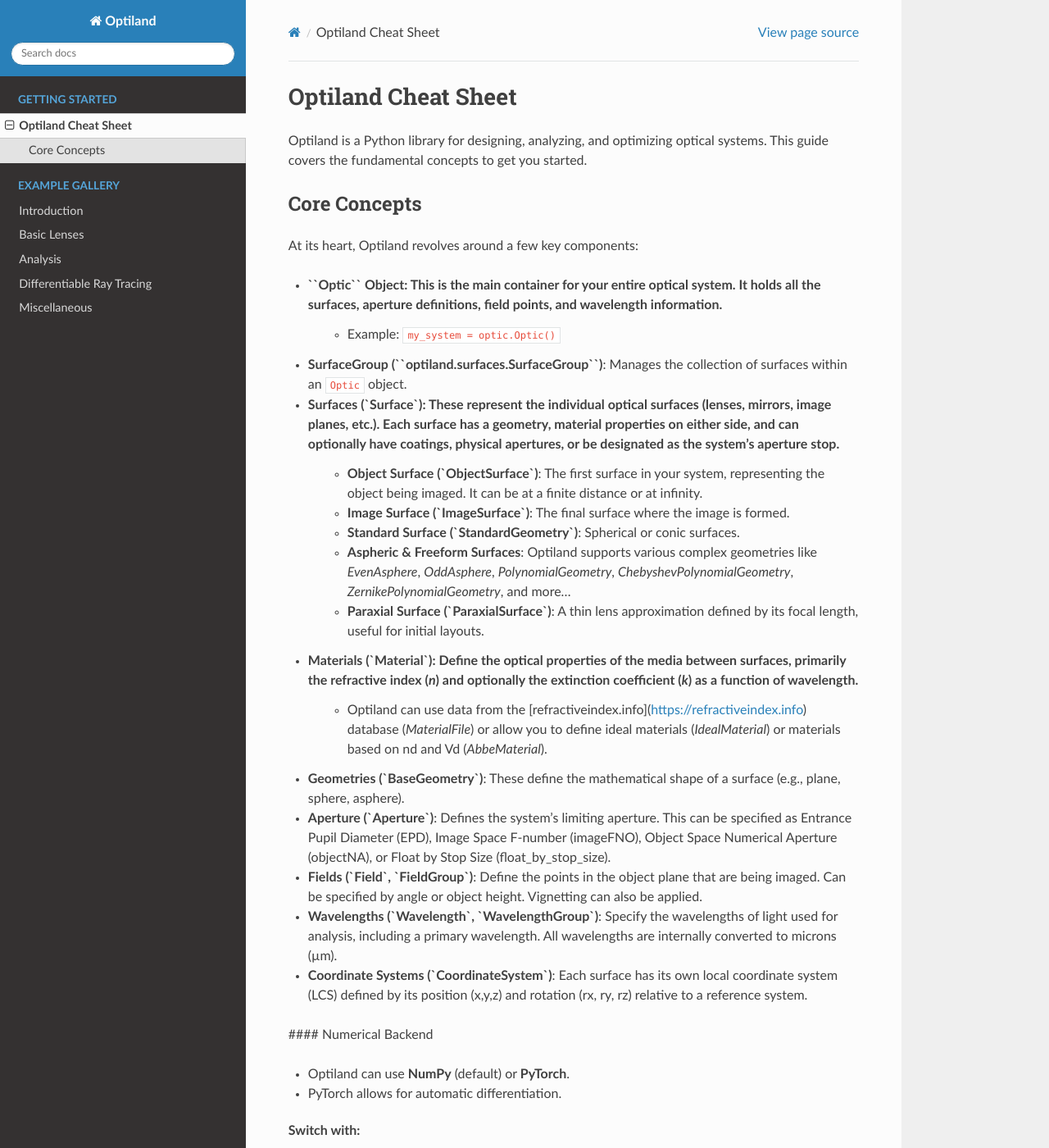
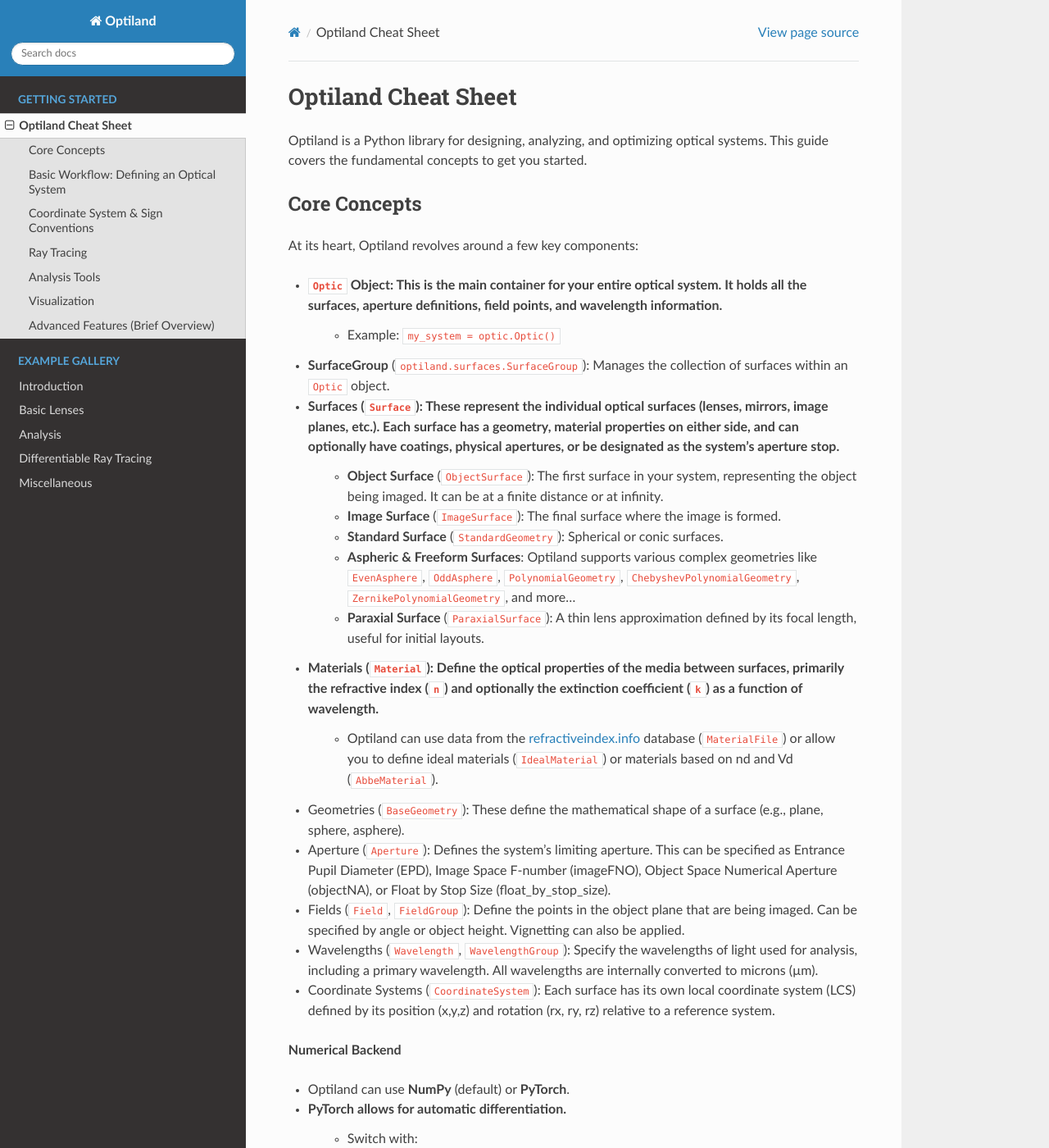
Before and after one commit to HarrisonKramer/optiland, a Sphinx documentation site: the page built from docs/cheat_sheet.rst, in a window 1280 px wide and 1400 px high. Shown: the whole window at 82% size. Built offline with Sphinx 7.4.7 and the Read the Docs theme 3.1.0, drawn with Linux system fonts in a browser that asks for light colours; pages that are not in the unit, such as notebooks, are missing from menus; some of the changed text lies outside the part shown.

Commit message:
docs: correct syntax for cheat sheet page

````diff
--- a/docs/cheat_sheet.rst
+++ b/docs/cheat_sheet.rst
@@ -8,90 +8,108 @@
 
 At its heart, Optiland revolves around a few key components:
 
-* **``Optic`` Object**: This is the main container for your entire optical system. It holds all the surfaces, aperture definitions, field points, and wavelength information.
+* ``Optic`` Object: This is the main container for your entire optical system. It holds all the surfaces, aperture definitions, field points, and wavelength information.
     * Example: ``my_system = optic.Optic()``
-* **SurfaceGroup (``optiland.surfaces.SurfaceGroup``)**: Manages the collection of surfaces within an ``Optic`` object.
-* **Surfaces (`Surface`)**: These represent the individual optical surfaces (lenses, mirrors, image planes, etc.). Each surface has a geometry, material properties on either side, and can optionally have coatings, physical apertures, or be designated as the system's aperture stop.
-    * **Object Surface (`ObjectSurface`)**: The first surface in your system, representing the object being imaged. It can be at a finite distance or at infinity.
-    * **Image Surface (`ImageSurface`)**: The final surface where the image is formed.
-    * **Standard Surface (`StandardGeometry`)**: Spherical or conic surfaces.
-    * **Aspheric & Freeform Surfaces**: Optiland supports various complex geometries like `EvenAsphere`, `OddAsphere`, `PolynomialGeometry`, `ChebyshevPolynomialGeometry`, `ZernikePolynomialGeometry`, and more...
-    * **Paraxial Surface (`ParaxialSurface`)**: A thin lens approximation defined by its focal length, useful for initial layouts.
-* **Materials (`Material`)**: Define the optical properties of the media between surfaces, primarily the refractive index (`n`) and optionally the extinction coefficient (`k`) as a function of wavelength.
-    * Optiland can use data from the [refractiveindex.info](https://refractiveindex.info) database (`MaterialFile`) or allow you to define ideal materials (`IdealMaterial`) or materials based on nd and Vd (`AbbeMaterial`).
-* **Geometries (`BaseGeometry`)**: These define the mathematical shape of a surface (e.g., plane, sphere, asphere).
-* **Aperture (`Aperture`)**: Defines the system's limiting aperture. This can be specified as Entrance Pupil Diameter (EPD), Image Space F-number (imageFNO), Object Space Numerical Aperture (objectNA), or Float by Stop Size (float_by_stop_size).
-* **Fields (`Field`, `FieldGroup`)**: Define the points in the object plane that are being imaged. Can be specified by angle or object height. Vignetting can also be applied.
-* **Wavelengths (`Wavelength`, `WavelengthGroup`)**: Specify the wavelengths of light used for analysis, including a primary wavelength. All wavelengths are internally converted to microns (µm).
-* **Coordinate Systems (`CoordinateSystem`)**: Each surface has its own local coordinate system (LCS) defined by its position (x,y,z) and rotation (rx, ry, rz) relative to a reference system.
+* **SurfaceGroup** (``optiland.surfaces.SurfaceGroup``): Manages the collection of surfaces within an ``Optic`` object.
+* Surfaces (``Surface``): These represent the individual optical surfaces (lenses, mirrors, image planes, etc.). Each surface has a geometry, material properties on either side, and can optionally have coatings, physical apertures, or be designated as the system's aperture stop.
+    * **Object Surface** (``ObjectSurface``): The first surface in your system, representing the object being imaged. It can be at a finite distance or at infinity.
+    * **Image Surface** (``ImageSurface``): The final surface where the image is formed.
+    * **Standard Surface** (``StandardGeometry``): Spherical or conic surfaces.
+    * **Aspheric & Freeform Surfaces**: Optiland supports various complex geometries like ``EvenAsphere``, ``OddAsphere``, ``PolynomialGeometry``, ``ChebyshevPolynomialGeometry``, ``ZernikePolynomialGeometry``, and more...
+    * **Paraxial Surface** (``ParaxialSurface``): A thin lens approximation defined by its focal length, useful for initial layouts.
+* Materials (``Material``): Define the optical properties of the media between surfaces, primarily the refractive index (``n``) and optionally the extinction coefficient (``k``) as a function of wavelength.
+    * Optiland can use data from the `refractiveindex.info <https://refractiveindex.info>`_ database (``MaterialFile``) or allow you to define ideal materials (``IdealMaterial``) or materials based on nd and Vd (``AbbeMaterial``).
+* Geometries (``BaseGeometry``): These define the mathematical shape of a surface (e.g., plane, sphere, asphere).
+* Aperture (``Aperture``): Defines the system's limiting aperture. This can be specified as Entrance Pupil Diameter (EPD), Image Space F-number (imageFNO), Object Space Numerical Aperture (objectNA), or Float by Stop Size (float_by_stop_size).
+* Fields (``Field``, ``FieldGroup``): Define the points in the object plane that are being imaged. Can be specified by angle or object height. Vignetting can also be applied.
+* Wavelengths (``Wavelength``, ``WavelengthGroup``): Specify the wavelengths of light used for analysis, including a primary wavelength. All wavelengths are internally converted to microns (µm).
+* Coordinate Systems (``CoordinateSystem``): Each surface has its own local coordinate system (LCS) defined by its position (x,y,z) and rotation (rx, ry, rz) relative to a reference system.
 
-#### Numerical Backend
+**Numerical Backend**
 
 * Optiland can use **NumPy** (default) or **PyTorch**.
 * PyTorch allows for automatic differentiation.
-Switch with:
-    ```python
-    import optiland.backend as be
-    be.set_backend('torch')
-    ```
----
-## Basic Workflow: Defining an Optical System
+    * Switch with:
+
+        .. code-block:: python
+
+            import optiland.backend as be
+            be.set_backend('torch')
+
+Basic Workflow: Defining an Optical System
+------------------------------------------
 
 1.  **Import Optiland:**
-    ```python
-    from optiland import optic
-    from optiland import materials # if using specific materials
-    import optiland.backend as be
-    ```
-2.  **Create an `Optic` Instance:**
-    ```python
-    my_lens = optic.Optic(name="My Cooke Triplet")
-    ```
-3.  **Add Surfaces (`add_surface`)**: Surfaces are added sequentially.
+
+    .. code-block:: python
+
+        from optiland import optic
+        from optiland import materials # if using specific materials
+        import optiland.backend as be
+
+2.  **Create an ``Optic`` Instance:**
+
+    .. code-block:: python
+
+        my_lens = optic.Optic(name="My Cooke Triplet")
+
+3.  **Add Surfaces (``add_surface``)**: Surfaces are added sequentially.
     * The **first surface (index 0)** is typically the object surface.
-        ```python
-        my_lens.add_surface(index=0, radius=np.inf, thickness=np.inf) # Object at infinity
-        ```
+
+        .. code-block:: python
+
+            my_lens.add_surface(index=0, radius=np.inf, thickness=np.inf) # Object at infinity
+
     * Add optical surfaces with their properties:
-        ```python
-        my_lens.add_surface(index=1, radius=22.01359, thickness=3.25896, material="SK16")
-        my_lens.add_surface(index=2, radius=-435.76044, thickness=6.00755) # Air gap by default
-        my_lens.add_surface(index=3, radius=-22.21328, thickness=0.99997, material=("F2", "schott"), is_stop=True) # Stop surface
-        # ... more surfaces ...
-        ```
+
+        .. code-block:: python
+
+            my_lens.add_surface(index=1, radius=22.01359, thickness=3.25896, material="SK16")
+            my_lens.add_surface(index=2, radius=-435.76044, thickness=6.00755) # Air gap by default
+            my_lens.add_surface(index=3, radius=-22.21328, thickness=0.99997, material=("F2", "schott"), is_stop=True) # Stop surface
+            # ... more surfaces ...
+
     * The **last surface** is the image plane.
-        ```python
-        my_lens.add_surface(index=N) # N is the index after the last optical surface
-        ```
-4.  **Set System Aperture (`set_aperture`)**:
-    ```python
-    my_lens.set_aperture(aperture_type="EPD", value=10.0) # Entrance Pupil Diameter of 10 mm
-    # Or: my_lens.set_aperture(aperture_type="imageFNO", value=5.0)
-    ```
-5.  **Define Field of View (`set_field_type`, `add_field`)**:
-    ```python
-    my_lens.set_field_type(field_type="angle") # Field specified by angle
-    my_lens.add_field(y=0.0)  # On-axis field
-    my_lens.add_field(y=14.0) # Off-axis field at 14 degrees
-    my_lens.add_field(y=20.0)
-    # Or for object height:
-    # my_lens.set_field_type(field_type="object_height")
-    # my_lens.add_field(y=10.0) # Object height of 10 mm
-    ```
-6.  **Define Wavelengths (`add_wavelength`)**:
-    ```python
-    my_lens.add_wavelength(value=0.4861) # F-line (blue) in µm
-    my_lens.add_wavelength(value=0.5876, is_primary=True) # d-line (yellow), primary
-    my_lens.add_wavelength(value=0.6563) # C-line (red)
-    ```
-7.  **(Optional) Image Plane Solve (`image_solve`)**: Adjusts the last thickness for paraxial focus.
-    ```python
-    my_lens.image_solve()
-    ```
 
----
+        .. code-block:: python
 
-## Coordinate System & Sign Conventions
+            my_lens.add_surface(index=N) # N is the index after the last optical surface
+
+4.  **Set System Aperture (``set_aperture``)**:
+
+    .. code-block:: python
+
+        my_lens.set_aperture(aperture_type="EPD", value=10.0) # Entrance Pupil Diameter of 10 mm
+        # Or: my_lens.set_aperture(aperture_type="imageFNO", value=5.0)
+
+5.  **Define Field of View (``set_field_type``, ``add_field``)**:
+
+    .. code-block:: python
+
+        my_lens.set_field_type(field_type="angle") # Field specified by angle
+        my_lens.add_field(y=0.0)  # On-axis field
+        my_lens.add_field(y=14.0) # Off-axis field at 14 degrees
+        my_lens.add_field(y=20.0)
+        # Or for object height:
+        # my_lens.set_field_type(field_type="object_height")
+        # my_lens.add_field(y=10.0) # Object height of 10 mm
+
+6.  **Define Wavelengths (``add_wavelength``)**:
+
+    .. code-block:: python
+
+        my_lens.add_wavelength(value=0.4861) # F-line (blue) in µm
+        my_lens.add_wavelength(value=0.5876, is_primary=True) # d-line (yellow), primary
+        my_lens.add_wavelength(value=0.6563) # C-line (red)
+
+7.  **(Optional) Image Plane Solve (``image_solve``)**: Adjusts the last thickness for paraxial focus.
+
+    .. code-block:: python
+
+        my_lens.image_solve()
+
+Coordinate System & Sign Conventions
+------------------------------------
 
 Understanding Optiland's coordinate system and sign conventions is crucial:
 
@@ -111,94 +129,95 @@
     * **Direction Cosines (L, M, N - real)**: Components of the unit vector.
 * **Angles**: Positive clockwise.
 
----
-
-## Ray Tracing
+Ray Tracing
+-----------
 
 Optiland can trace both paraxial and real rays.
 
 * **Paraxial Rays**:
-    * For first-order calculations. Access through `optic.paraxial`.
+    * For first-order calculations. Access through ``optic.paraxial``.
     * Example:
-        ```python
-        heights, slopes = lens.paraxial.trace(Hy, Py)
-        ```
+
+        .. code-block:: python
+
+            heights, slopes = lens.paraxial.trace(Hy, Py)
+
 * **Real Rays**:
     * For detailed analysis, including aberrations.
-    * `optic.trace(Hx, Hy, wavelength, num_rays, distribution)`: Traces a bundle.
-    * `optic.trace_generic(Hx, Hy, Px, Py, wavelength)`: Traces a specific ray, defined by the normalized field and pupil coordinates, H, P, respectively.
-* **Advanced Ray Tracing (`RealRays`, `surface_group.trace`)**: For more control, create a `RealRays` object and trace using `optic.surface_group.trace(rays)`.
+    * ``optic.trace(Hx, Hy, wavelength, num_rays, distribution)``: Traces a bundle.
+    * ``optic.trace_generic(Hx, Hy, Px, Py, wavelength)``: Traces a specific ray, defined by the normalized field and pupil coordinates, H, P, respectively.
+* **Advanced Ray Tracing (``RealRays``, ``surface_group.trace``)**: For more control, create a ``RealRays`` object and trace using ``optic.surface_group.trace(rays)``.
     * Example:
-        ```python
-        from optiland.rays import RealRays
-        import optiland.backend as be
-        # Assume 'my_lens' is an existing Optic object
-        # Create a grid of rays at z=0 (e.g., entrance pupil plane)
-        x_coords = be.linspace(-5.0, 5.0, 3) # Adjust range based on EPD
-        y_coords = be.linspace(-5.0, 5.0, 3)
-        X, Y = be.meshgrid(x_coords, y_coords)
-        # Create a collimated ray bundle (traveling along +z)
-        x_in = X.reshape(-1)
-        y_in = Y.reshape(-1)
-        z_in = be.zeros_like(x_in)
-        L_in = be.zeros_like(x_in)
-        M_in = be.zeros_like(x_in)
-        N_in = be.ones_like(x_in)
-        intensity = be.ones_like(x_in)
-        # Create the RealRays object
-        primary_wl = my_lens.wavelengths.primary_wavelength.value
-        rays_in = RealRays(x=x_in, y=y_in, z=z_in,
-                        L=L_in, M=M_in, N=N_in,
-                        wavelength=primary_wl, intensity=intensity)
-        # Trace the manually created rays
-        rays_out = my_lens.surface_group.trace(rays_in)
-        # Get x, y coordinates at the image plane (last surface)
-        x_image = my_lens.surface_group.x[-1,:]
-        y_image = my_lens.surface_group.y[-1,:]
-        ```
-* **Ray Distributions (`distribution.py`)**: Specify pupil distribution (e.g., `'hexapolar'`, `'uniform'`, `'random'`).
 
----
+        .. code-block:: python
 
-## Analysis Tools
+            from optiland.rays import RealRays
+            import optiland.backend as be
+            # Assume 'my_lens' is an existing Optic object
+            # Create a grid of rays at z=0 (e.g., entrance pupil plane)
+            x_coords = be.linspace(-5.0, 5.0, 3) # Adjust range based on EPD
+            y_coords = be.linspace(-5.0, 5.0, 3)
+            X, Y = be.meshgrid(x_coords, y_coords)
+            # Create a collimated ray bundle (traveling along +z)
+            x_in = X.reshape(-1)
+            y_in = Y.reshape(-1)
+            z_in = be.zeros_like(x_in)
+            L_in = be.zeros_like(x_in)
+            M_in = be.zeros_like(x_in)
+            N_in = be.ones_like(x_in)
+            intensity = be.ones_like(x_in)
+            # Create the RealRays object
+            primary_wl = my_lens.wavelengths.primary_wavelength.value
+            rays_in = RealRays(x=x_in, y=y_in, z=z_in,
+                               L=L_in, M=M_in, N=N_in,
+                               wavelength=primary_wl, intensity=intensity)
+            # Trace the manually created rays
+            rays_out = my_lens.surface_group.trace(rays_in)
+            # Get x, y coordinates at the image plane (last surface)
+            x_image = my_lens.surface_group.x[-1,:]
+            y_image = my_lens.surface_group.y[-1,:]
+
+* **Ray Distributions (``distribution.py``)**: Specify pupil distribution (e.g., ``'hexapolar'``, ``'uniform'``, ``'random'``).
+
+Analysis Tools
+--------------
 
 Optiland offers a suite of tools to evaluate performance:
 
-* **`Aberrations`**: Seidel & chromatic. (`my_lens.aberrations.seidels()`)
-* **`SpotDiagram`**: Geometric ray spread.
-* **`RayFan`**: Transverse ray aberrations.
-* **`OPD`**: Wavefront errors.
-* **`MTF`**: Image contrast vs. frequency.
-* **`PSF`**: Point source image.
-* **`FieldCurvature`**, **`Distortion`**: Field performance.
-* *(Many classes have a `.view()` method for plotting)*.
+* **``Aberrations``**: Seidel & chromatic. (``my_lens.aberrations.seidels()``)
+* **``SpotDiagram``**: Geometric ray spread.
+* **``RayFan``**: Transverse ray aberrations.
+* **``OPD``**: Wavefront errors.
+* **``MTF``**: Image contrast vs. frequency.
+* **``PSF``**: Point source image.
+* **``FieldCurvature``**, **``Distortion``**: Field performance.
+* *(Many classes have a ``.view()`` method for plotting)*.
 
----
+Visualization
+-------------
 
-## Visualization
+* **2D Layout (``optic.draw()``):**
 
-* **2D Layout (`optic.draw()`):**
-    ```python
-    my_lens.draw(num_rays=5, distribution='line_y')
-    ```
-* **3D Layout (`optic.draw3D()`):**
-    ```python
-    my_lens.draw3D(num_rays=24, distribution='ring')
-    ```
-* **Lens Data Table (`optic.info()`):** Prints surface data in a tabular format, resembling the commonly found Lens Data Editor (LDE).
+    .. code-block:: python
 
----
+        my_lens.draw(num_rays=5, distribution='line_y')
 
-## Advanced Features (Brief Overview)
+* **3D Layout (``optic.draw3D()``):**
 
-* **Coatings (`coatings.py`)**: Model anti-reflection or reflective coatings (`SimpleCoating`, `FresnelCoating`).
-* **Polarization (`polarized_rays.py`, `jones.py`)**: Trace polarized light and apply Jones calculus for polarizing elements.
-* **Pickups (`pickup.py`)**: Link a parameter of one surface to another (e.g., make radius of S2 = -radius of S1).
-* **Solves (`solves.py`)**: Automatically adjust parameters to meet certain conditions (e.g., `QuickFocusSolve` adjusts image plane for best focus).
-* **Optimization (`optimization/*`)**: Define merit functions with operands and variables to optimize system designs.
-* **Tolerancing (`tolerancing/*`)**: Analyze the impact of manufacturing errors using sensitivity analysis and Monte Carlo simulations.
+    .. code-block:: python
 
----
+        my_lens.draw3D(num_rays=24, distribution='ring')
 
+* **Lens Data Table (``optic.info()``):** Prints surface data in a tabular format, resembling the commonly found Lens Data Editor (LDE).
+
+Advanced Features (Brief Overview)
+----------------------------------
+
+* **Coatings (``coatings.py``)**: Model anti-reflection or reflective coatings (``SimpleCoating``, ``FresnelCoating``).
+* **Polarization (``polarized_rays.py``, ``jones.py``)**: Trace polarized light and apply Jones calculus for polarizing elements.
+* **Pickups (``pickup.py``)**: Link a parameter of one surface to another (e.g., make radius of S2 = -radius of S1).
+* **Solves (``solves.py``)**: Automatically adjust parameters to meet certain conditions (e.g., ``QuickFocusSolve`` adjusts image plane for best focus).
+* **Optimization (``optimization/*``)**: Define merit functions with operands and variables to optimize system designs.
+* **Tolerancing (``tolerancing/*``)**: Analyze the impact of manufacturing errors using sensitivity analysis and Monte Carlo simulations.
 
 This cheat sheet should provide a solid starting point. Happy designing! ✨
````
